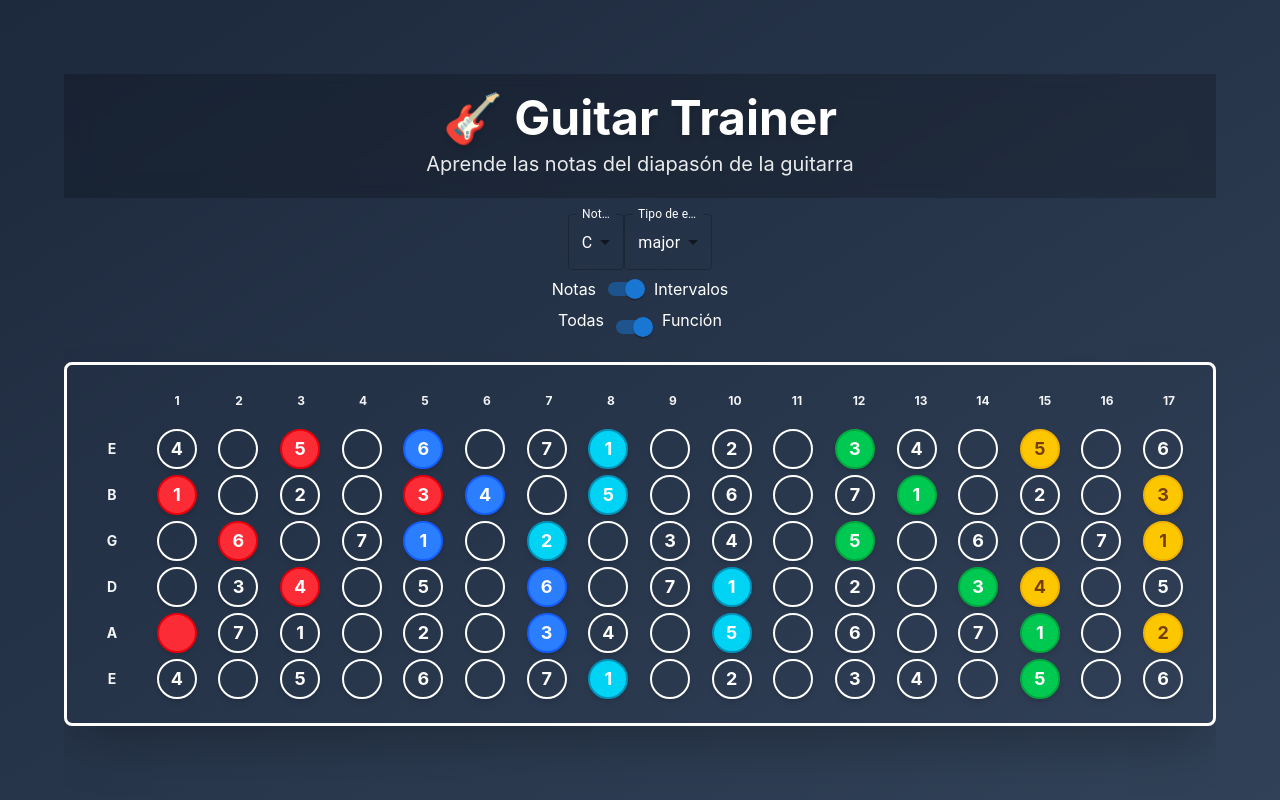
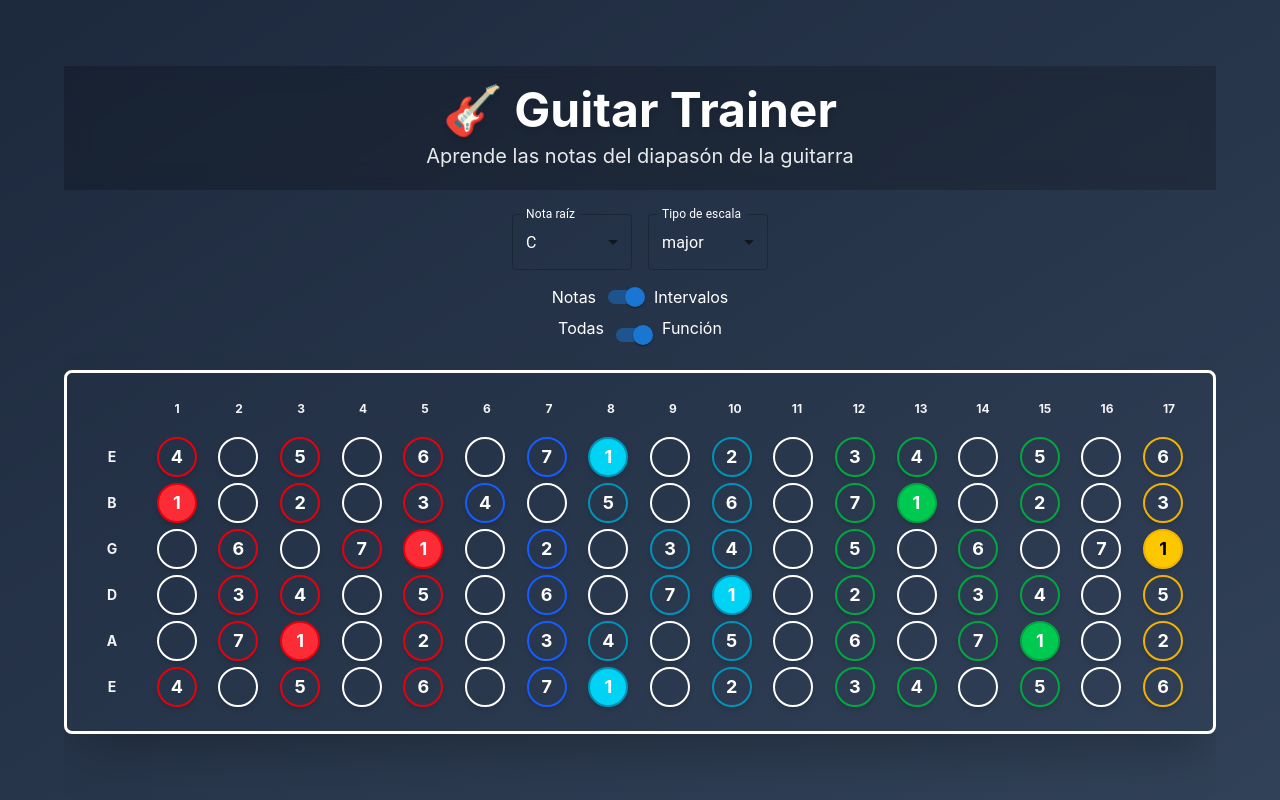
Before and after one commit to DeFrankCom/guitar-trainer, a React (Vite) app: page / in a window 1280 px wide. Built offline with nearby package versions, Linux system fonts and the light colour scheme.

Commit message:
feat: presentation updates

```diff
--- a/package.json
+++ b/package.json
@@ -16,6 +16,7 @@
     "@emotion/styled": "^11.14.1",
     "@mui/material": "^7.2.0",
     "@tailwindcss/postcss": "^4.1.11",
+    "classnames": "^2.5.1",
     "react": "^19.1.0",
     "react-dom": "^19.1.0"
   },
--- a/src/components/Fretboard.tsx
+++ b/src/components/Fretboard.tsx
@@ -51,15 +51,20 @@ export const Fretboard: React.FC<FretboardProps> = ({
               </div>
               <div className='flex flex-1 gap-0.5 w-full'>
                 {guitarString.notes.map((note: FretboardNote) => {
-                  const pos = cagedPositions.find(
-                    (p: any) => p.string === note.string && p.fret === note.fret
+                  const color = cagedPositions.find(
+                    (p: any) => p.fret === note.fret
+                  )?.color;
+                  const scaleNote = selectedScale.find(
+                    scaleNote => scaleNote.note === note.note
                   );
-                  const scaleNote = selectedScale.find(scaleNote => scaleNote.note === note.note);
                   return (
                     <NoteCmp
                       key={note.fret}
-                      pos={pos}
-                      note={{...note, interval: scaleNote?.interval ?? undefined }}
+                      color={color && !!scaleNote ? color : 'none'}
+                      note={{
+                        ...note,
+                        interval: scaleNote?.interval ?? undefined,
+                      }}
                       showNoteName={showNoteName}
                       viewOnlyFunction={viewOnlyFunction}
                       noteBelongsToScale={!!scaleNote}
--- a/src/components/Note.tsx
+++ b/src/components/Note.tsx
@@ -1,17 +1,23 @@
 import type { FretboardNote } from '@/types/FretboardNote';
 import type { ShapeFretLocation } from '@/types/ShapeFretLocation';
+import cx from 'classnames';
 
 const colorMap: Record<string, string> = {
-  red: 'bg-red-500 border-red-600 text-white',
-  blue: 'bg-blue-500 border-blue-600 text-white',
-  cyan: 'bg-cyan-400 border-cyan-600 text-white',
-  green: 'bg-green-500 border-green-600 text-white',
-  yellow: 'bg-yellow-400 border-yellow-500 text-yellow-900',
+  red: 'border-red-600 text-white',
+  redFirst: 'bg-red-500 border-red-600 text-white',
+  blue: 'border-blue-600 text-white',
+  blueFirst: 'bg-blue-500 border-blue-600 text-white',
+  cyan: 'border-cyan-600 text-white',
+  cyanFirst: 'bg-cyan-400 border-cyan-600 text-white',
+  green: 'border-green-600 text-white',
+  greenFirst: 'bg-green-500 border-green-600 text-white',
+  yellow: 'border-yellow-500 text-white',
+  yellowFirst: 'bg-yellow-400 border-yellow-500 text-black',
   none: '',
 };
 
 type NoteProps = {
-  pos: ShapeFretLocation | undefined;
+  color: string;
   note: FretboardNote;
   showNoteName: boolean;
   viewOnlyFunction: boolean;
@@ -19,12 +25,13 @@ type NoteProps = {
 };
 
 export const Note: React.FC<NoteProps> = ({
-  pos,
+  color,
   note,
   showNoteName,
   viewOnlyFunction,
   noteBelongsToScale,
 }) => {
+  const colorMapKey = note.interval === '1' ? `${color}First` : color;
   return (
     <div
       key={note.fret}
@@ -33,7 +40,10 @@ export const Note: React.FC<NoteProps> = ({
       {(noteBelongsToScale || viewOnlyFunction) && (
         <div
           key={note.fret}
-          className={`flex items-center justify-center h-full min-w-[40px] rounded-full border-2 font-bold text-lg shadow-md ${colorMap[pos?.color ?? 'none']}`}
+          className={cx(
+            'flex items-center justify-center h-full min-w-[40px] rounded-full border-2 font-bold text-lg shadow-md',
+            colorMap[colorMapKey ?? 'none']
+          )}
         >
           {showNoteName || !viewOnlyFunction ? note.note : note.interval}
         </div>
--- a/src/components/ui/Selector.tsx
+++ b/src/components/ui/Selector.tsx
@@ -33,7 +33,7 @@ export const Selector: React.FC<SelectProps> = ({
   }, [value]);
 
   return (
-    <FormControl>
+    <FormControl sx={{ m: 1, minWidth: 120 }}>
       <InputLabel id={id} sx={{ color: 'white' }}>
         {label}
       </InputLabel>
--- a/src/utils/cagedPositions.ts
+++ b/src/utils/cagedPositions.ts
@@ -1,31 +1,34 @@
 import type { ShapeFretLocation } from '@/types/ShapeFretLocation';
 export const cagedPositions: ShapeFretLocation[] = [
-  { string: 1, fret: 3, label: '3', color: 'red' },
-  { string: 2, fret: 1, label: 'R', color: 'red' },
-  { string: 2, fret: 5, label: '3', color: 'red' },
-  { string: 3, fret: 2, label: '5', color: 'red' },
-  { string: 4, fret: 3, label: 'R', color: 'red' },
-  { string: 5, fret: 1, label: '5', color: 'red' },
-  { string: 1, fret: 5, label: '5', color: 'blue' },
-  { string: 2, fret: 6, label: '3', color: 'blue' },
-  { string: 3, fret: 5, label: 'R', color: 'blue' },
-  { string: 4, fret: 7, label: '5', color: 'blue' },
-  { string: 5, fret: 7, label: 'R', color: 'blue' },
-  { string: 1, fret: 8, label: '3', color: 'cyan' },
-  { string: 2, fret: 8, label: 'R', color: 'cyan' },
-  { string: 3, fret: 7, label: '5', color: 'cyan' },
-  { string: 4, fret: 10, label: '3', color: 'cyan' },
-  { string: 5, fret: 10, label: 'R', color: 'cyan' },
-  { string: 6, fret: 8, label: 'R', color: 'cyan' },
-  { string: 1, fret: 12, label: 'R', color: 'green' },
-  { string: 2, fret: 13, label: '5', color: 'green' },
-  { string: 3, fret: 12, label: '3', color: 'green' },
-  { string: 4, fret: 14, label: 'R', color: 'green' },
-  { string: 5, fret: 15, label: '5', color: 'green' },
-  { string: 6, fret: 15, label: '3', color: 'green' },
-  { string: 1, fret: 15, label: '3', color: 'yellow' },
-  { string: 2, fret: 17, label: '5', color: 'yellow' },
-  { string: 3, fret: 17, label: 'R', color: 'yellow' },
-  { string: 4, fret: 15, label: '5', color: 'yellow' },
-  { string: 5, fret: 17, label: 'R', color: 'yellow' },
+  { string: 1, fret: 3, color: 'red' },
+  { string: 2, fret: 1, color: 'red' },
+  { string: 2, fret: 4, color: 'red' },
+  { string: 2, fret: 5, color: 'red' },
+  { string: 3, fret: 2, color: 'red' },
+  { string: 4, fret: 3, color: 'red' },
+  { string: 5, fret: 1, color: 'red' },
+  { string: 1, fret: 5, color: 'blue' },
+  { string: 2, fret: 6, color: 'blue' },
+  { string: 3, fret: 5, color: 'blue' },
+  { string: 4, fret: 7, color: 'blue' },
+  { string: 5, fret: 7, color: 'blue' },
+  { string: 1, fret: 8, color: 'cyan' },
+  { string: 2, fret: 8, color: 'cyan' },
+  { string: 3, fret: 7, color: 'cyan' },
+  { string: 2, fret: 9, color: 'cyan' },
+  { string: 4, fret: 10, color: 'cyan' },
+  { string: 5, fret: 10, color: 'cyan' },
+  { string: 6, fret: 8, color: 'cyan' },
+  { string: 1, fret: 11, color: 'green' },
+  { string: 1, fret: 12, color: 'green' },
+  { string: 2, fret: 13, color: 'green' },
+  { string: 3, fret: 12, color: 'green' },
+  { string: 4, fret: 14, color: 'green' },
+  { string: 5, fret: 15, color: 'green' },
+  { string: 6, fret: 15, color: 'green' },
+  { string: 1, fret: 15, color: 'yellow' },
+  { string: 2, fret: 17, color: 'yellow' },
+  { string: 3, fret: 17, color: 'yellow' },
+  { string: 4, fret: 15, color: 'yellow' },
+  { string: 5, fret: 17, color: 'yellow' },
 ];
--- a/src/utils/fretboardData.ts
+++ b/src/utils/fretboardData.ts
@@ -33,6 +33,7 @@ function generateStringNotes(
       fret,
       isHighlighted: false,
       isSelected: false,
+      interval: '',
     });
   }
 
```
Also changed, not shown: 1 other file (tests, documents, lock files or other folders).
